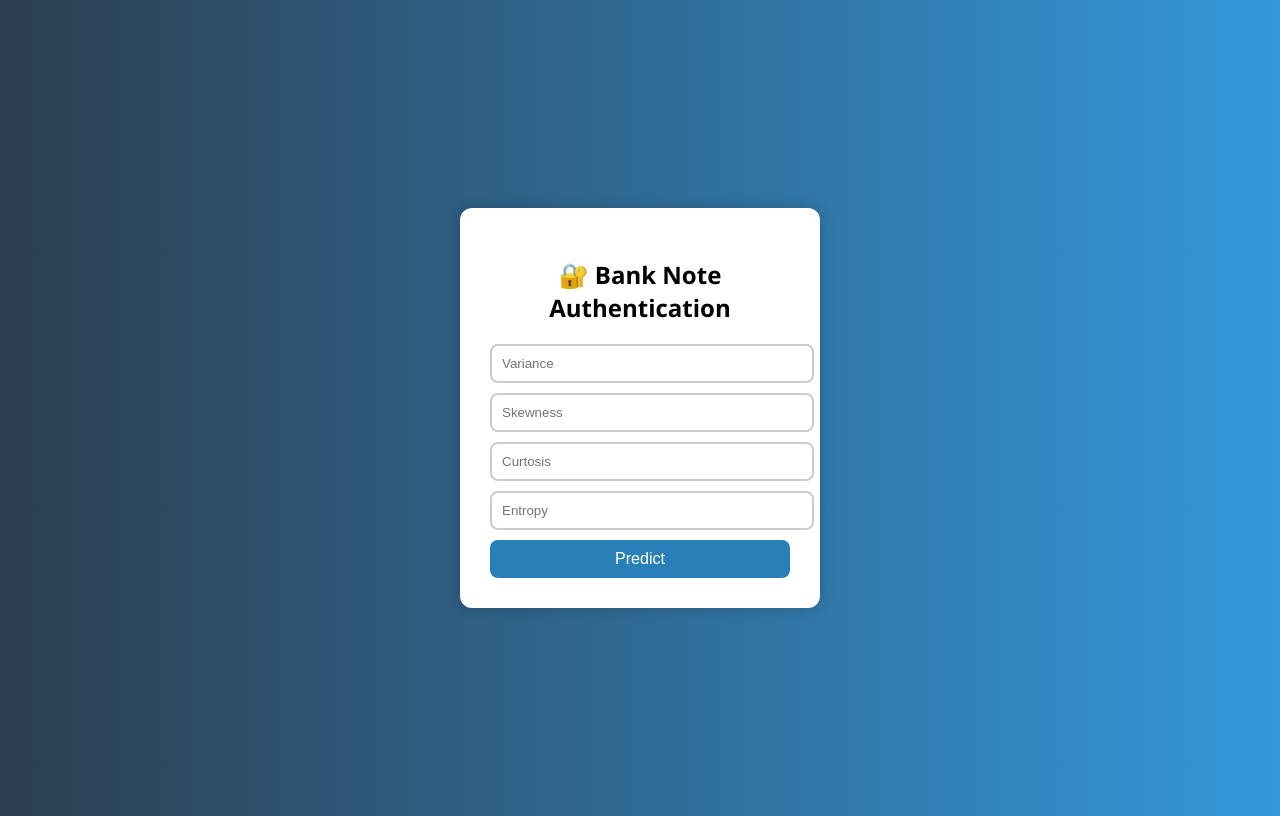
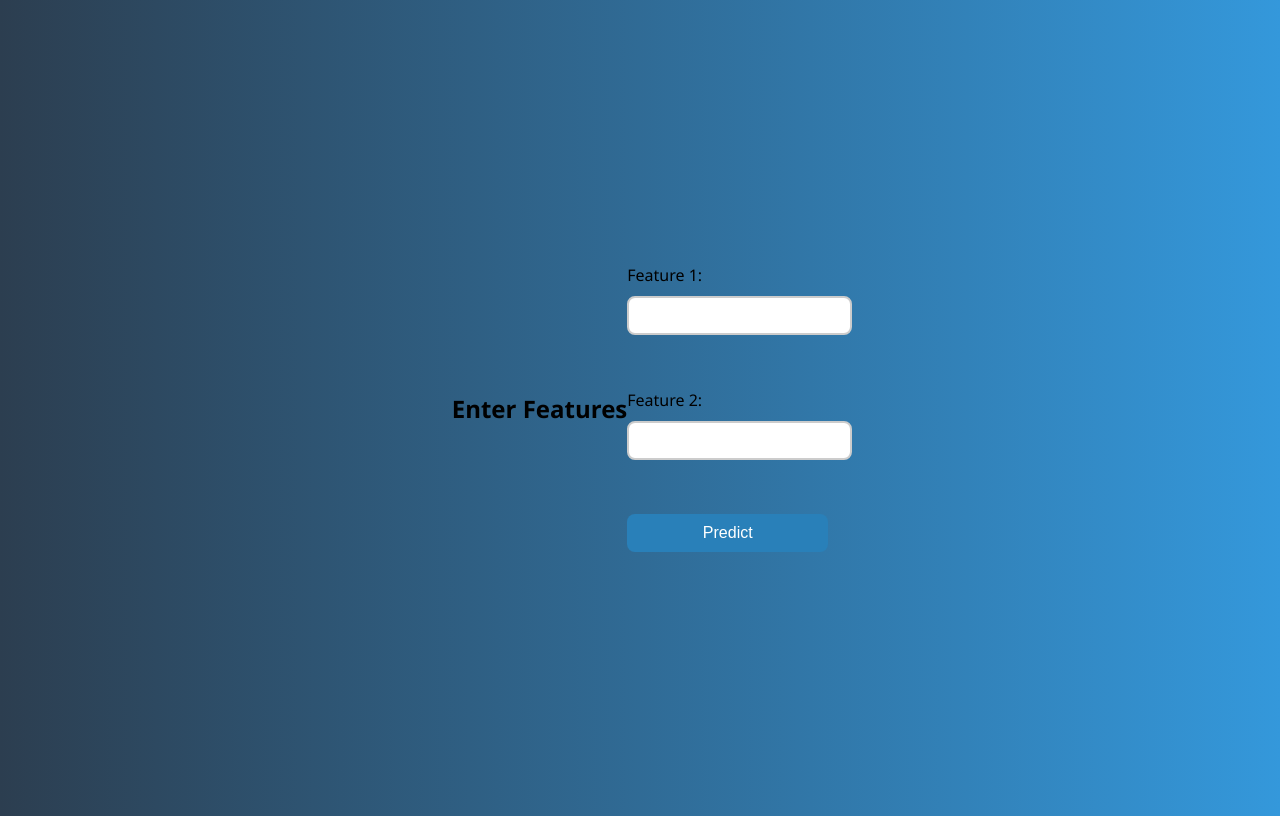
Before and after one commit to sujithreddy0007/ml-model-deployment-fastapi, a Python web app: template templates/index.html in a window 1280 px wide. Run offline with Jinja, Linux system fonts and the light colour scheme; the template is opened without the code that fills it, so the values that code supplies are empty.

Commit message:
Update index.html

```diff
--- a/templates/index.html
+++ b/templates/index.html
@@ -1,23 +1,17 @@
 <!DOCTYPE html>
-<html lang="en">
+<html>
 <head>
-    <meta charset="UTF-8">
-    <title>Bank Note Authentication</title>
-    <link rel="stylesheet" href="/static/style.css">
+  <title>ML Prediction Form</title>
+  <link rel="stylesheet" href="/static/style.css">
 </head>
 <body>
-    <div class="container">
-        <h2>🔐 Bank Note Authentication</h2>
-        <form method="post" action="/predict">
-            <input type="number" step="any" name="variance" placeholder="Variance" required>
-            <input type="number" step="any" name="skewness" placeholder="Skewness" required>
-            <input type="number" step="any" name="curtosis" placeholder="Curtosis" required>
-            <input type="number" step="any" name="entropy" placeholder="Entropy" required>
-            <button type="submit">Predict</button>
-        </form>
-        {% if result %}
-            <div class="result">Prediction: <strong>{{ result }}</strong></div>
-        {% endif %}
-    </div>
+  <h2>Enter Features</h2>
+  <form method="post" action="/predict">
+    <label>Feature 1:</label>
+    <input type="number" step="any" name="feature1" required><br><br>
+    <label>Feature 2:</label>
+    <input type="number" step="any" name="feature2" required><br><br>
+    <button type="submit">Predict</button>
+  </form>
 </body>
 </html>
```
